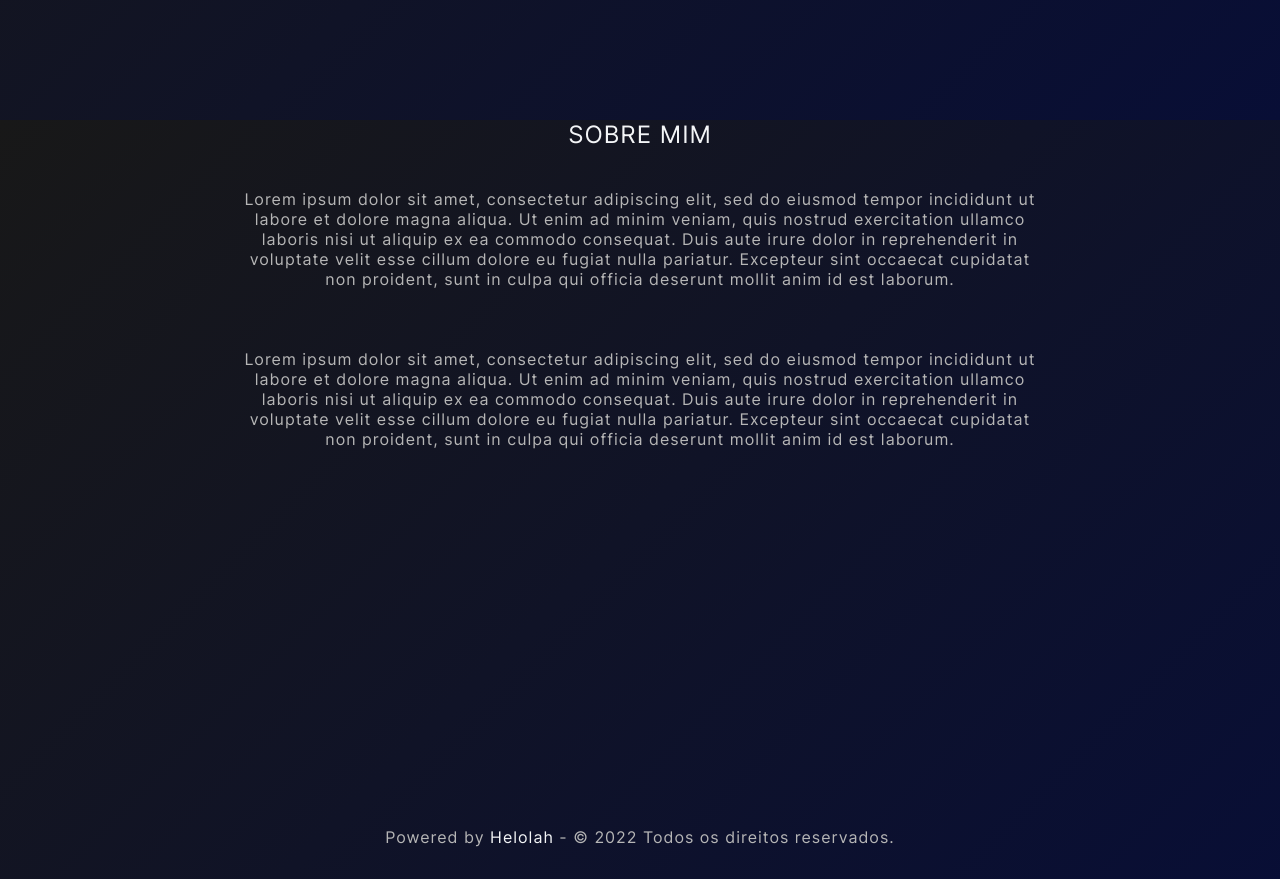
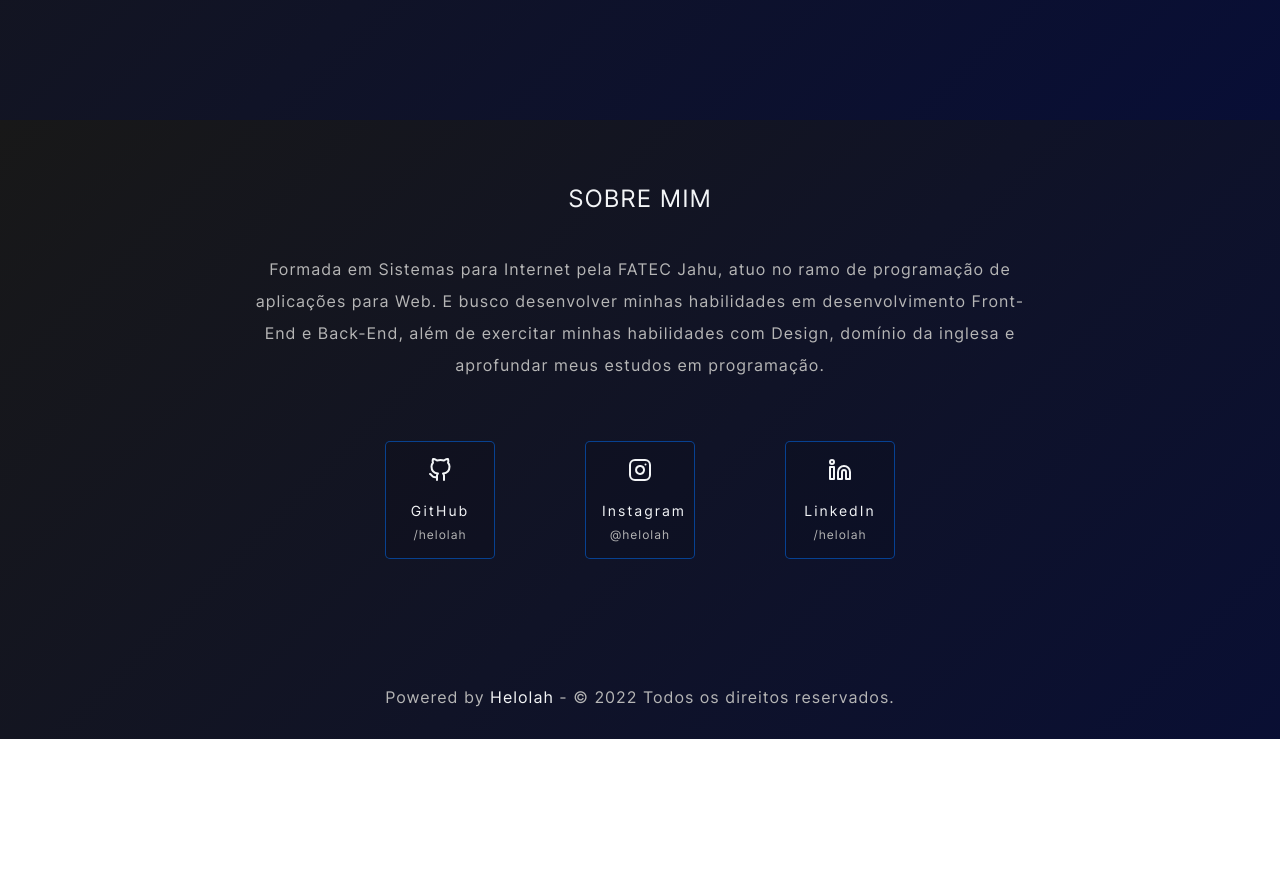
Before and after one commit to helolah/portfolio, a React (Create React App) app: page / in a window 1280 px wide. Shown: the part 680-1559 px from the top of the page. After the commit the page ends 1419 px from the top, so only its background shows below. Built offline with nearby package versions, Linux system fonts and the light colour scheme.

Commit message:
sobre mim finalizado

```diff
--- a/package.json
+++ b/package.json
@@ -8,6 +8,7 @@
     "@testing-library/user-event": "^13.5.0",
     "react": "^18.1.0",
     "react-dom": "^18.1.0",
+    "react-feather": "^2.0.9",
     "react-scripts": "5.0.1",
     "sass": "^1.51.0",
     "web-vitals": "^2.1.4"
--- a/src/assets/sass/components/_components.scss
+++ b/src/assets/sass/components/_components.scss
@@ -1,3 +1,3 @@
 .white-space {
-    height: 30px;
+    height: 32px;
 }
--- a/src/assets/sass/components/_main.scss
+++ b/src/assets/sass/components/_main.scss
@@ -2,10 +2,9 @@
 @import 'main/about.scss';
 
 main {
-    max-width: 1200px;
+    // max-width: 1200px;
     width: 100%;
     margin: 0 auto;
     bottom: 0;
-    padding: 2rem 4rem;
     user-select: none;
 }
--- a/src/assets/sass/components/main/_about.scss
+++ b/src/assets/sass/components/main/_about.scss
@@ -1,7 +1,6 @@
 #about {
+    padding: 4rem;
     text-align: center;
-    height: calc(100vh - 157px);
-    margin-top: 2rem;
 
     h2 {
         text-transform: uppercase;
@@ -18,6 +17,51 @@
             padding: 2.5rem 0 1.25rem;
             font-weight: 300;
             color: $text;
+            line-height: 2rem;
+        }
+    }
+
+    .social {
+        max-width: 600px;
+        width: 100%;
+        margin: 0 auto;
+        display: flex;
+        align-items: center;
+        justify-content: space-around;
+
+        a {
+            color: $white;
+            margin-top: 2.5rem;
+            background-color: rgba(0, 0, 0, 0.1);
+            padding: 1rem;
+            max-width: 110px;
+            width: 100%;
+            border-radius: 5px;
+            border: 1px solid $blue_opacity;
+            text-decoration: none;
+            transition: background-color 0.25s ease-in-out;
+
+            &:hover {
+                text-decoration: none;
+                color: $white;
+                background-color: $dark_blue;
+            }
+
+            p {
+                color: $white;
+                font-size: 14px;
+                padding: 1rem 0 0 !important;
+                letter-spacing: 2px;
+                line-height: inherit;
+            }
+
+            .link {
+                color: $text !important;
+                font-size: 12px;
+                letter-spacing: 1px !important;
+                padding: 0.5rem 0 0 !important;
+            }
+
         }
     }
 }
--- a/src/assets/sass/components/main/_welcome.scss
+++ b/src/assets/sass/components/main/_welcome.scss
@@ -11,6 +11,7 @@
 
         h1 {
             font-size: 36px;
+            line-height: 3.5rem;
         }
 
         p {
--- a/src/components/Main.js
+++ b/src/components/Main.js
@@ -5,8 +5,11 @@ function Main() {
 
     return (
         <div>
+            <div className='white-space'></div>
             <Welcome />
+            <div className='white-space'></div>
             <About />
+            <div className='white-space'></div>
         </div>
     );
 }
--- a/src/components/main/About.js
+++ b/src/components/main/About.js
@@ -1,16 +1,29 @@
+import * as Icon from 'react-feather';
+
 function About() {
 
     return (
         <section id="about">
             <h2>Sobre mim</h2>
             <article>
-                <p>Lorem ipsum dolor sit amet, consectetur adipiscing elit, sed do eiusmod tempor incididunt ut labore et dolore magna aliqua. Ut enim ad minim veniam, quis nostrud exercitation ullamco laboris nisi ut aliquip ex ea commodo consequat. Duis aute irure dolor in reprehenderit in voluptate velit esse cillum dolore eu fugiat nulla pariatur. Excepteur sint occaecat cupidatat non proident, sunt in culpa qui officia deserunt mollit anim id est laborum.</p>
-
-                <p>Lorem ipsum dolor sit amet, consectetur adipiscing elit, sed do eiusmod tempor incididunt ut labore et dolore magna aliqua. Ut enim ad minim veniam, quis nostrud exercitation ullamco laboris nisi ut aliquip ex ea commodo consequat. Duis aute irure dolor in reprehenderit in voluptate velit esse cillum dolore eu fugiat nulla pariatur. Excepteur sint occaecat cupidatat non proident, sunt in culpa qui officia deserunt mollit anim id est laborum.</p>
-
-                <div>
-
-                </div>
+                <p>Formada em Sistemas para Internet pela FATEC Jahu, atuo no ramo de programação de aplicações para Web. E busco desenvolver minhas habilidades em desenvolvimento Front-End e Back-End, além de exercitar minhas habilidades com Design, domínio da inglesa e aprofundar meus estudos em programação.</p>
+            </article>
+            <article className="social">
+                <a href="https://github.com/helolah" target={'_blank'}>
+                    <Icon.GitHub />
+                    <p>GitHub</p>
+                    <p className="link">/helolah</p>
+                </a>
+                <a href="https://www.instagram.com/helolah/" target={'_blank'}>
+                    <Icon.Instagram />
+                    <p>Instagram</p>
+                    <p className="link">@helolah</p>
+                </a>
+                <a href="https://www.linkedin.com/in/helolah/" target={'_blank'}>
+                    <Icon.Linkedin />
+                    <p>LinkedIn</p>
+                    <p className="link">/helolah</p>
+                </a>
             </article>
         </section>
     );
--- a/src/components/main/Welcome.js
+++ b/src/components/main/Welcome.js
@@ -6,8 +6,9 @@ function Welcome() {
                 <h1>Olá, eu sou a <br /> Heloisa :)</h1>
                 <p>Desenvolvedora Front-End & UI Designer.</p>
                 <div className="btns_welcome">
-                    <a href="https://github.com/helolah" target={'_blank'}>Github</a>
-                    {/* <a href="mailto:someone@example.com">E-mail</a> */}
+                    {/* <a href="https://github.com/helolah" target={'_blank'}>Github</a>
+                    <a href="mailto:heloisafernandadev@gmail.com?subject=Contato através do Website">E-mail</a> */}
+                    <a href="mailto:heloisafernandadev@gmail.com?subject=Contato através do Website">Contato</a>
                 </div>
             </article>
         </section>
```
Also changed, not shown: 1 other file (tests, documents, lock files or other folders).
